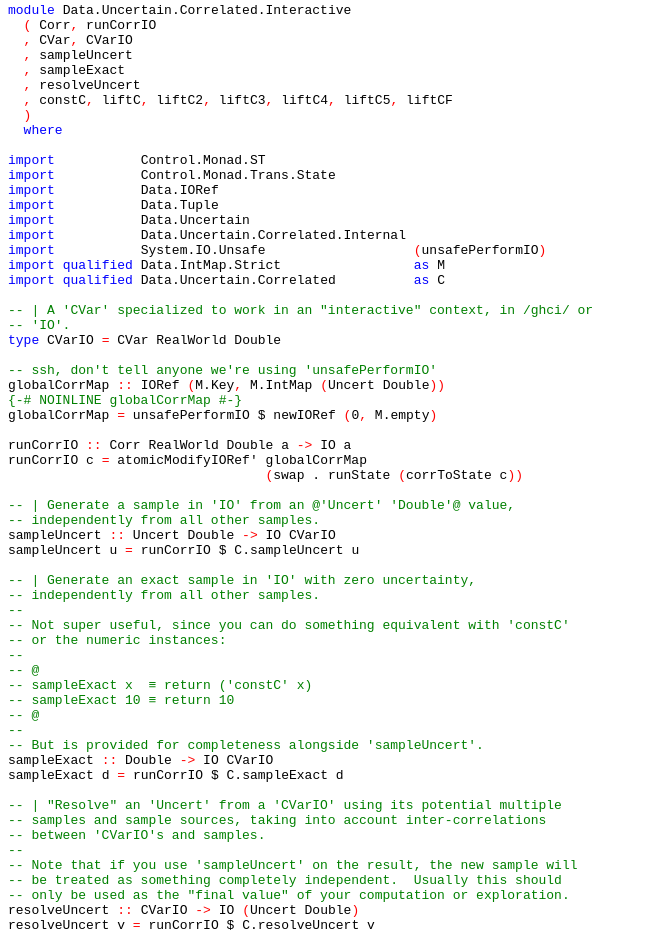
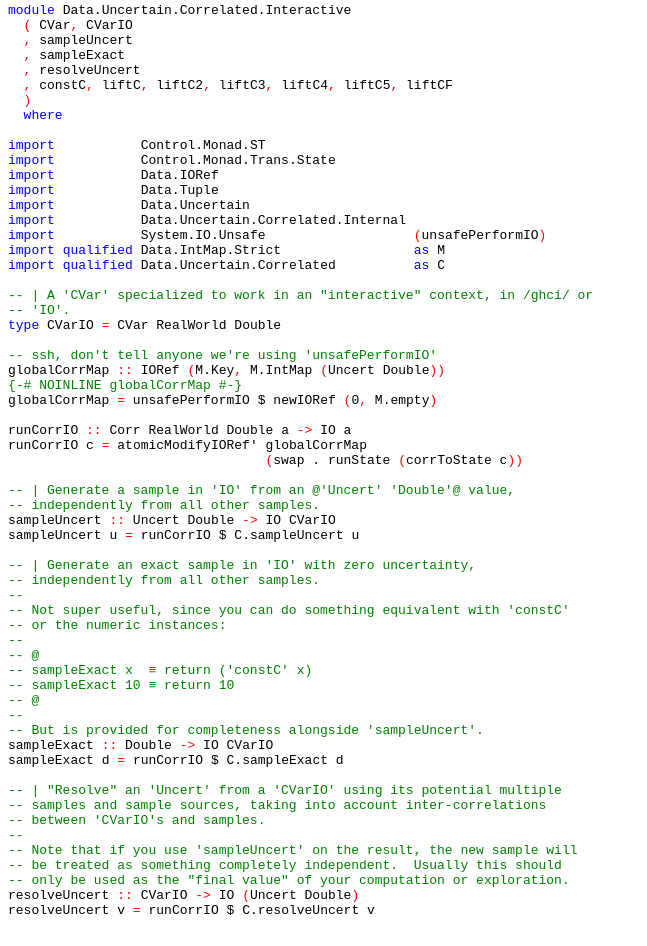
Before and after one commit to mstksg/uncertain, a plain HTML site: page src/Data-Uncertain-Correlated-Interactive.html in a window 1280 px wide. Shown: the part 745-1691 px from the top of the page, without its empty margins (0-647 px from the left). Drawn offline with Linux system fonts and the light colour scheme.

Commit message:
Update gh-pages at Wed May  4 23:37:30 PDT 2016

```diff
--- a/src/Data-Uncertain-Correlated-Interactive.html
+++ b/src/Data-Uncertain-Correlated-Interactive.html
@@ -57,66 +57,65 @@
 <a name="line-48"></a><span class='hs-comment'>-- situations/applications.</span>
 <a name="line-49"></a><span class='hs-comment'>--</span>
 <a name="line-50"></a><span class='hs-keyword'>module</span> <span class='hs-conid'>Data</span><span class='hs-varop'>.</span><span class='hs-conid'>Uncertain</span><span class='hs-varop'>.</span><span class='hs-conid'>Correlated</span><span class='hs-varop'>.</span><span class='hs-conid'>Interactive</span>
-<a name="line-51"></a>  <span class='hs-layout'>(</span> <span class='hs-conid'>Corr</span><span class='hs-layout'>,</span> <span class='hs-varid'>runCorrIO</span>
-<a name="line-52"></a>  <span class='hs-layout'>,</span> <span class='hs-conid'>CVar</span><span class='hs-layout'>,</span> <span class='hs-conid'>CVarIO</span>
-<a name="line-53"></a>  <span class='hs-layout'>,</span> <span class='hs-varid'>sampleUncert</span>
-<a name="line-54"></a>  <span class='hs-layout'>,</span> <span class='hs-varid'>sampleExact</span>
-<a name="line-55"></a>  <span class='hs-layout'>,</span> <span class='hs-varid'>resolveUncert</span>
-<a name="line-56"></a>  <span class='hs-layout'>,</span> <span class='hs-varid'>constC</span><span class='hs-layout'>,</span> <span class='hs-varid'>liftC</span><span class='hs-layout'>,</span> <span class='hs-varid'>liftC2</span><span class='hs-layout'>,</span> <span class='hs-varid'>liftC3</span><span class='hs-layout'>,</span> <span class='hs-varid'>liftC4</span><span class='hs-layout'>,</span> <span class='hs-varid'>liftC5</span><span class='hs-layout'>,</span> <span class='hs-varid'>liftCF</span>
-<a name="line-57"></a>  <span class='hs-layout'>)</span>
-<a name="line-58"></a>  <span class='hs-keyword'>where</span>
-<a name="line-59"></a>
-<a name="line-60"></a><span class='hs-keyword'>import</span>           <span class='hs-conid'>Control</span><span class='hs-varop'>.</span><span class='hs-conid'>Monad</span><span class='hs-varop'>.</span><span class='hs-conid'>ST</span>
-<a name="line-61"></a><span class='hs-keyword'>import</span>           <span class='hs-conid'>Control</span><span class='hs-varop'>.</span><span class='hs-conid'>Monad</span><span class='hs-varop'>.</span><span class='hs-conid'>Trans</span><span class='hs-varop'>.</span><span class='hs-conid'>State</span>
-<a name="line-62"></a><span class='hs-keyword'>import</span>           <span class='hs-conid'>Data</span><span class='hs-varop'>.</span><span class='hs-conid'>IORef</span>
-<a name="line-63"></a><span class='hs-keyword'>import</span>           <span class='hs-conid'>Data</span><span class='hs-varop'>.</span><span class='hs-conid'>Tuple</span>
-<a name="line-64"></a><span class='hs-keyword'>import</span>           <span class='hs-conid'>Data</span><span class='hs-varop'>.</span><span class='hs-conid'>Uncertain</span>
-<a name="line-65"></a><span class='hs-keyword'>import</span>           <span class='hs-conid'>Data</span><span class='hs-varop'>.</span><span class='hs-conid'>Uncertain</span><span class='hs-varop'>.</span><span class='hs-conid'>Correlated</span><span class='hs-varop'>.</span><span class='hs-conid'>Internal</span>
-<a name="line-66"></a><span class='hs-keyword'>import</span>           <span class='hs-conid'>System</span><span class='hs-varop'>.</span><span class='hs-conid'>IO</span><span class='hs-varop'>.</span><span class='hs-conid'>Unsafe</span>                   <span class='hs-layout'>(</span><span class='hs-varid'>unsafePerformIO</span><span class='hs-layout'>)</span>
-<a name="line-67"></a><span class='hs-keyword'>import</span> <span class='hs-keyword'>qualified</span> <span class='hs-conid'>Data</span><span class='hs-varop'>.</span><span class='hs-conid'>IntMap</span><span class='hs-varop'>.</span><span class='hs-conid'>Strict</span>                 <span class='hs-keyword'>as</span> <span class='hs-conid'>M</span>
-<a name="line-68"></a><span class='hs-keyword'>import</span> <span class='hs-keyword'>qualified</span> <span class='hs-conid'>Data</span><span class='hs-varop'>.</span><span class='hs-conid'>Uncertain</span><span class='hs-varop'>.</span><span class='hs-conid'>Correlated</span>          <span class='hs-keyword'>as</span> <span class='hs-conid'>C</span>
-<a name="line-69"></a>
-<a name="line-70"></a><a name="CVarIO"></a><span class='hs-comment'>-- | A 'CVar' specialized to work in an "interactive" context, in /ghci/ or</span>
-<a name="line-71"></a><a name="CVarIO"></a><span class='hs-comment'>-- 'IO'.</span>
-<a name="line-72"></a><a name="CVarIO"></a><span class='hs-keyword'>type</span> <span class='hs-conid'>CVarIO</span> <span class='hs-keyglyph'>=</span> <span class='hs-conid'>CVar</span> <span class='hs-conid'>RealWorld</span> <span class='hs-conid'>Double</span>
-<a name="line-73"></a>
-<a name="line-74"></a><a name="globalCorrMap"></a><span class='hs-comment'>-- ssh, don't tell anyone we're using 'unsafePerformIO'</span>
-<a name="line-75"></a><span class='hs-definition'>globalCorrMap</span> <span class='hs-keyglyph'>::</span> <span class='hs-conid'>IORef</span> <span class='hs-layout'>(</span><span class='hs-conid'>M</span><span class='hs-varop'>.</span><span class='hs-conid'>Key</span><span class='hs-layout'>,</span> <span class='hs-conid'>M</span><span class='hs-varop'>.</span><span class='hs-conid'>IntMap</span> <span class='hs-layout'>(</span><span class='hs-conid'>Uncert</span> <span class='hs-conid'>Double</span><span class='hs-layout'>)</span><span class='hs-layout'>)</span>
-<a name="line-76"></a><span class='hs-comment'>{-# NOINLINE globalCorrMap #-}</span>
-<a name="line-77"></a><span class='hs-definition'>globalCorrMap</span> <span class='hs-keyglyph'>=</span> <span class='hs-varid'>unsafePerformIO</span> <span class='hs-varop'>$</span> <span class='hs-varid'>newIORef</span> <span class='hs-layout'>(</span><span class='hs-num'>0</span><span class='hs-layout'>,</span> <span class='hs-conid'>M</span><span class='hs-varop'>.</span><span class='hs-varid'>empty</span><span class='hs-layout'>)</span>
-<a name="line-78"></a>
-<a name="line-79"></a><a name="runCorrIO"></a><span class='hs-definition'>runCorrIO</span> <span class='hs-keyglyph'>::</span> <span class='hs-conid'>Corr</span> <span class='hs-conid'>RealWorld</span> <span class='hs-conid'>Double</span> <span class='hs-varid'>a</span> <span class='hs-keyglyph'>-&gt;</span> <span class='hs-conid'>IO</span> <span class='hs-varid'>a</span>
-<a name="line-80"></a><span class='hs-definition'>runCorrIO</span> <span class='hs-varid'>c</span> <span class='hs-keyglyph'>=</span> <span class='hs-varid'>atomicModifyIORef'</span> <span class='hs-varid'>globalCorrMap</span>
-<a name="line-81"></a>                                 <span class='hs-layout'>(</span><span class='hs-varid'>swap</span> <span class='hs-varop'>.</span> <span class='hs-varid'>runState</span> <span class='hs-layout'>(</span><span class='hs-varid'>corrToState</span> <span class='hs-varid'>c</span><span class='hs-layout'>)</span><span class='hs-layout'>)</span>
-<a name="line-82"></a>
-<a name="line-83"></a><a name="sampleUncert"></a><span class='hs-comment'>-- | Generate a sample in 'IO' from an @'Uncert' 'Double'@ value,</span>
-<a name="line-84"></a><span class='hs-comment'>-- independently from all other samples.</span>
-<a name="line-85"></a><span class='hs-definition'>sampleUncert</span> <span class='hs-keyglyph'>::</span> <span class='hs-conid'>Uncert</span> <span class='hs-conid'>Double</span> <span class='hs-keyglyph'>-&gt;</span> <span class='hs-conid'>IO</span> <span class='hs-conid'>CVarIO</span>
-<a name="line-86"></a><span class='hs-definition'>sampleUncert</span> <span class='hs-varid'>u</span> <span class='hs-keyglyph'>=</span> <span class='hs-varid'>runCorrIO</span> <span class='hs-varop'>$</span> <span class='hs-conid'>C</span><span class='hs-varop'>.</span><span class='hs-varid'>sampleUncert</span> <span class='hs-varid'>u</span>
-<a name="line-87"></a>
-<a name="line-88"></a><a name="sampleExact"></a><span class='hs-comment'>-- | Generate an exact sample in 'IO' with zero uncertainty,</span>
-<a name="line-89"></a><span class='hs-comment'>-- independently from all other samples.</span>
-<a name="line-90"></a><span class='hs-comment'>--</span>
-<a name="line-91"></a><span class='hs-comment'>-- Not super useful, since you can do something equivalent with 'constC'</span>
-<a name="line-92"></a><span class='hs-comment'>-- or the numeric instances:</span>
-<a name="line-93"></a><span class='hs-comment'>--</span>
-<a name="line-94"></a><span class='hs-comment'>-- @</span>
-<a name="line-95"></a><span class='hs-comment'>-- sampleExact x  ≡ return ('constC' x)</span>
-<a name="line-96"></a><span class='hs-comment'>-- sampleExact 10 ≡ return 10</span>
-<a name="line-97"></a><span class='hs-comment'>-- @</span>
-<a name="line-98"></a><span class='hs-comment'>--</span>
-<a name="line-99"></a><span class='hs-comment'>-- But is provided for completeness alongside 'sampleUncert'.</span>
-<a name="line-100"></a><span class='hs-definition'>sampleExact</span> <span class='hs-keyglyph'>::</span> <span class='hs-conid'>Double</span> <span class='hs-keyglyph'>-&gt;</span> <span class='hs-conid'>IO</span> <span class='hs-conid'>CVarIO</span>
-<a name="line-101"></a><span class='hs-definition'>sampleExact</span> <span class='hs-varid'>d</span> <span class='hs-keyglyph'>=</span> <span class='hs-varid'>runCorrIO</span> <span class='hs-varop'>$</span> <span class='hs-conid'>C</span><span class='hs-varop'>.</span><span class='hs-varid'>sampleExact</span> <span class='hs-varid'>d</span>
-<a name="line-102"></a>
-<a name="line-103"></a><a name="resolveUncert"></a><span class='hs-comment'>-- | "Resolve" an 'Uncert' from a 'CVarIO' using its potential multiple</span>
-<a name="line-104"></a><span class='hs-comment'>-- samples and sample sources, taking into account inter-correlations</span>
-<a name="line-105"></a><span class='hs-comment'>-- between 'CVarIO's and samples.</span>
-<a name="line-106"></a><span class='hs-comment'>--</span>
-<a name="line-107"></a><span class='hs-comment'>-- Note that if you use 'sampleUncert' on the result, the new sample will</span>
-<a name="line-108"></a><span class='hs-comment'>-- be treated as something completely independent.  Usually this should</span>
-<a name="line-109"></a><span class='hs-comment'>-- only be used as the "final value" of your computation or exploration.</span>
-<a name="line-110"></a><span class='hs-definition'>resolveUncert</span> <span class='hs-keyglyph'>::</span> <span class='hs-conid'>CVarIO</span> <span class='hs-keyglyph'>-&gt;</span> <span class='hs-conid'>IO</span> <span class='hs-layout'>(</span><span class='hs-conid'>Uncert</span> <span class='hs-conid'>Double</span><span class='hs-layout'>)</span>
-<a name="line-111"></a><span class='hs-definition'>resolveUncert</span> <span class='hs-varid'>v</span> <span class='hs-keyglyph'>=</span> <span class='hs-varid'>runCorrIO</span> <span class='hs-varop'>$</span> <span class='hs-conid'>C</span><span class='hs-varop'>.</span><span class='hs-varid'>resolveUncert</span> <span class='hs-varid'>v</span>
+<a name="line-51"></a>  <span class='hs-layout'>(</span> <span class='hs-conid'>CVar</span><span class='hs-layout'>,</span> <span class='hs-conid'>CVarIO</span>
+<a name="line-52"></a>  <span class='hs-layout'>,</span> <span class='hs-varid'>sampleUncert</span>
+<a name="line-53"></a>  <span class='hs-layout'>,</span> <span class='hs-varid'>sampleExact</span>
+<a name="line-54"></a>  <span class='hs-layout'>,</span> <span class='hs-varid'>resolveUncert</span>
+<a name="line-55"></a>  <span class='hs-layout'>,</span> <span class='hs-varid'>constC</span><span class='hs-layout'>,</span> <span class='hs-varid'>liftC</span><span class='hs-layout'>,</span> <span class='hs-varid'>liftC2</span><span class='hs-layout'>,</span> <span class='hs-varid'>liftC3</span><span class='hs-layout'>,</span> <span class='hs-varid'>liftC4</span><span class='hs-layout'>,</span> <span class='hs-varid'>liftC5</span><span class='hs-layout'>,</span> <span class='hs-varid'>liftCF</span>
+<a name="line-56"></a>  <span class='hs-layout'>)</span>
+<a name="line-57"></a>  <span class='hs-keyword'>where</span>
+<a name="line-58"></a>
+<a name="line-59"></a><span class='hs-keyword'>import</span>           <span class='hs-conid'>Control</span><span class='hs-varop'>.</span><span class='hs-conid'>Monad</span><span class='hs-varop'>.</span><span class='hs-conid'>ST</span>
+<a name="line-60"></a><span class='hs-keyword'>import</span>           <span class='hs-conid'>Control</span><span class='hs-varop'>.</span><span class='hs-conid'>Monad</span><span class='hs-varop'>.</span><span class='hs-conid'>Trans</span><span class='hs-varop'>.</span><span class='hs-conid'>State</span>
+<a name="line-61"></a><span class='hs-keyword'>import</span>           <span class='hs-conid'>Data</span><span class='hs-varop'>.</span><span class='hs-conid'>IORef</span>
+<a name="line-62"></a><span class='hs-keyword'>import</span>           <span class='hs-conid'>Data</span><span class='hs-varop'>.</span><span class='hs-conid'>Tuple</span>
+<a name="line-63"></a><span class='hs-keyword'>import</span>           <span class='hs-conid'>Data</span><span class='hs-varop'>.</span><span class='hs-conid'>Uncertain</span>
+<a name="line-64"></a><span class='hs-keyword'>import</span>           <span class='hs-conid'>Data</span><span class='hs-varop'>.</span><span class='hs-conid'>Uncertain</span><span class='hs-varop'>.</span><span class='hs-conid'>Correlated</span><span class='hs-varop'>.</span><span class='hs-conid'>Internal</span>
+<a name="line-65"></a><span class='hs-keyword'>import</span>           <span class='hs-conid'>System</span><span class='hs-varop'>.</span><span class='hs-conid'>IO</span><span class='hs-varop'>.</span><span class='hs-conid'>Unsafe</span>                   <span class='hs-layout'>(</span><span class='hs-varid'>unsafePerformIO</span><span class='hs-layout'>)</span>
+<a name="line-66"></a><span class='hs-keyword'>import</span> <span class='hs-keyword'>qualified</span> <span class='hs-conid'>Data</span><span class='hs-varop'>.</span><span class='hs-conid'>IntMap</span><span class='hs-varop'>.</span><span class='hs-conid'>Strict</span>                 <span class='hs-keyword'>as</span> <span class='hs-conid'>M</span>
+<a name="line-67"></a><span class='hs-keyword'>import</span> <span class='hs-keyword'>qualified</span> <span class='hs-conid'>Data</span><span class='hs-varop'>.</span><span class='hs-conid'>Uncertain</span><span class='hs-varop'>.</span><span class='hs-conid'>Correlated</span>          <span class='hs-keyword'>as</span> <span class='hs-conid'>C</span>
+<a name="line-68"></a>
+<a name="line-69"></a><a name="CVarIO"></a><span class='hs-comment'>-- | A 'CVar' specialized to work in an "interactive" context, in /ghci/ or</span>
+<a name="line-70"></a><a name="CVarIO"></a><span class='hs-comment'>-- 'IO'.</span>
+<a name="line-71"></a><a name="CVarIO"></a><span class='hs-keyword'>type</span> <span class='hs-conid'>CVarIO</span> <span class='hs-keyglyph'>=</span> <span class='hs-conid'>CVar</span> <span class='hs-conid'>RealWorld</span> <span class='hs-conid'>Double</span>
+<a name="line-72"></a>
+<a name="line-73"></a><a name="globalCorrMap"></a><span class='hs-comment'>-- ssh, don't tell anyone we're using 'unsafePerformIO'</span>
+<a name="line-74"></a><span class='hs-definition'>globalCorrMap</span> <span class='hs-keyglyph'>::</span> <span class='hs-conid'>IORef</span> <span class='hs-layout'>(</span><span class='hs-conid'>M</span><span class='hs-varop'>.</span><span class='hs-conid'>Key</span><span class='hs-layout'>,</span> <span class='hs-conid'>M</span><span class='hs-varop'>.</span><span class='hs-conid'>IntMap</span> <span class='hs-layout'>(</span><span class='hs-conid'>Uncert</span> <span class='hs-conid'>Double</span><span class='hs-layout'>)</span><span class='hs-layout'>)</span>
+<a name="line-75"></a><span class='hs-comment'>{-# NOINLINE globalCorrMap #-}</span>
+<a name="line-76"></a><span class='hs-definition'>globalCorrMap</span> <span class='hs-keyglyph'>=</span> <span class='hs-varid'>unsafePerformIO</span> <span class='hs-varop'>$</span> <span class='hs-varid'>newIORef</span> <span class='hs-layout'>(</span><span class='hs-num'>0</span><span class='hs-layout'>,</span> <span class='hs-conid'>M</span><span class='hs-varop'>.</span><span class='hs-varid'>empty</span><span class='hs-layout'>)</span>
+<a name="line-77"></a>
+<a name="line-78"></a><a name="runCorrIO"></a><span class='hs-definition'>runCorrIO</span> <span class='hs-keyglyph'>::</span> <span class='hs-conid'>Corr</span> <span class='hs-conid'>RealWorld</span> <span class='hs-conid'>Double</span> <span class='hs-varid'>a</span> <span class='hs-keyglyph'>-&gt;</span> <span class='hs-conid'>IO</span> <span class='hs-varid'>a</span>
+<a name="line-79"></a><span class='hs-definition'>runCorrIO</span> <span class='hs-varid'>c</span> <span class='hs-keyglyph'>=</span> <span class='hs-varid'>atomicModifyIORef'</span> <span class='hs-varid'>globalCorrMap</span>
+<a name="line-80"></a>                                 <span class='hs-layout'>(</span><span class='hs-varid'>swap</span> <span class='hs-varop'>.</span> <span class='hs-varid'>runState</span> <span class='hs-layout'>(</span><span class='hs-varid'>corrToState</span> <span class='hs-varid'>c</span><span class='hs-layout'>)</span><span class='hs-layout'>)</span>
+<a name="line-81"></a>
+<a name="line-82"></a><a name="sampleUncert"></a><span class='hs-comment'>-- | Generate a sample in 'IO' from an @'Uncert' 'Double'@ value,</span>
+<a name="line-83"></a><span class='hs-comment'>-- independently from all other samples.</span>
+<a name="line-84"></a><span class='hs-definition'>sampleUncert</span> <span class='hs-keyglyph'>::</span> <span class='hs-conid'>Uncert</span> <span class='hs-conid'>Double</span> <span class='hs-keyglyph'>-&gt;</span> <span class='hs-conid'>IO</span> <span class='hs-conid'>CVarIO</span>
+<a name="line-85"></a><span class='hs-definition'>sampleUncert</span> <span class='hs-varid'>u</span> <span class='hs-keyglyph'>=</span> <span class='hs-varid'>runCorrIO</span> <span class='hs-varop'>$</span> <span class='hs-conid'>C</span><span class='hs-varop'>.</span><span class='hs-varid'>sampleUncert</span> <span class='hs-varid'>u</span>
+<a name="line-86"></a>
+<a name="line-87"></a><a name="sampleExact"></a><span class='hs-comment'>-- | Generate an exact sample in 'IO' with zero uncertainty,</span>
+<a name="line-88"></a><span class='hs-comment'>-- independently from all other samples.</span>
+<a name="line-89"></a><span class='hs-comment'>--</span>
+<a name="line-90"></a><span class='hs-comment'>-- Not super useful, since you can do something equivalent with 'constC'</span>
+<a name="line-91"></a><span class='hs-comment'>-- or the numeric instances:</span>
+<a name="line-92"></a><span class='hs-comment'>--</span>
+<a name="line-93"></a><span class='hs-comment'>-- @</span>
+<a name="line-94"></a><span class='hs-comment'>-- sampleExact x  ≡ return ('constC' x)</span>
+<a name="line-95"></a><span class='hs-comment'>-- sampleExact 10 ≡ return 10</span>
+<a name="line-96"></a><span class='hs-comment'>-- @</span>
+<a name="line-97"></a><span class='hs-comment'>--</span>
+<a name="line-98"></a><span class='hs-comment'>-- But is provided for completeness alongside 'sampleUncert'.</span>
+<a name="line-99"></a><span class='hs-definition'>sampleExact</span> <span class='hs-keyglyph'>::</span> <span class='hs-conid'>Double</span> <span class='hs-keyglyph'>-&gt;</span> <span class='hs-conid'>IO</span> <span class='hs-conid'>CVarIO</span>
+<a name="line-100"></a><span class='hs-definition'>sampleExact</span> <span class='hs-varid'>d</span> <span class='hs-keyglyph'>=</span> <span class='hs-varid'>runCorrIO</span> <span class='hs-varop'>$</span> <span class='hs-conid'>C</span><span class='hs-varop'>.</span><span class='hs-varid'>sampleExact</span> <span class='hs-varid'>d</span>
+<a name="line-101"></a>
+<a name="line-102"></a><a name="resolveUncert"></a><span class='hs-comment'>-- | "Resolve" an 'Uncert' from a 'CVarIO' using its potential multiple</span>
+<a name="line-103"></a><span class='hs-comment'>-- samples and sample sources, taking into account inter-correlations</span>
+<a name="line-104"></a><span class='hs-comment'>-- between 'CVarIO's and samples.</span>
+<a name="line-105"></a><span class='hs-comment'>--</span>
+<a name="line-106"></a><span class='hs-comment'>-- Note that if you use 'sampleUncert' on the result, the new sample will</span>
+<a name="line-107"></a><span class='hs-comment'>-- be treated as something completely independent.  Usually this should</span>
+<a name="line-108"></a><span class='hs-comment'>-- only be used as the "final value" of your computation or exploration.</span>
+<a name="line-109"></a><span class='hs-definition'>resolveUncert</span> <span class='hs-keyglyph'>::</span> <span class='hs-conid'>CVarIO</span> <span class='hs-keyglyph'>-&gt;</span> <span class='hs-conid'>IO</span> <span class='hs-layout'>(</span><span class='hs-conid'>Uncert</span> <span class='hs-conid'>Double</span><span class='hs-layout'>)</span>
+<a name="line-110"></a><span class='hs-definition'>resolveUncert</span> <span class='hs-varid'>v</span> <span class='hs-keyglyph'>=</span> <span class='hs-varid'>runCorrIO</span> <span class='hs-varop'>$</span> <span class='hs-conid'>C</span><span class='hs-varop'>.</span><span class='hs-varid'>resolveUncert</span> <span class='hs-varid'>v</span>
 </pre></body>
 </html>
```
Also changed, not shown: Data-Uncertain-Correlated-Interactive.html (+6 -31 lines), doc-index.html (+1 -1 lines), mini_Data-Uncertain-Correlated-Interactive.html (+1 -1 lines), uncertain.txt, 1 other file.
